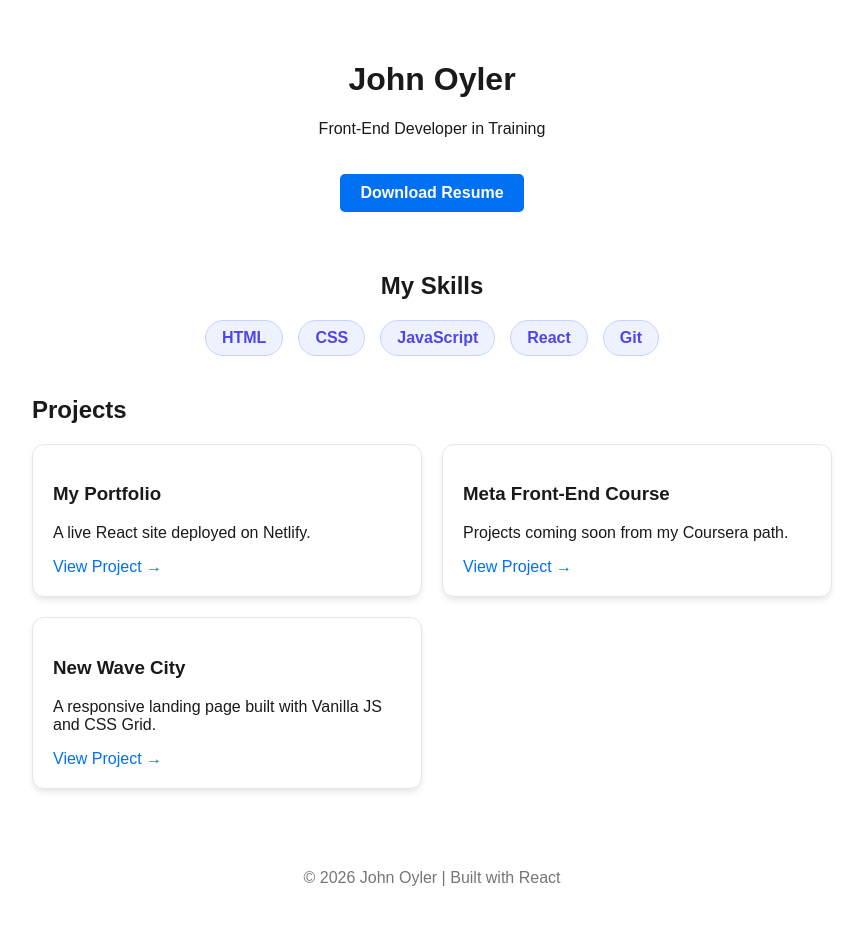
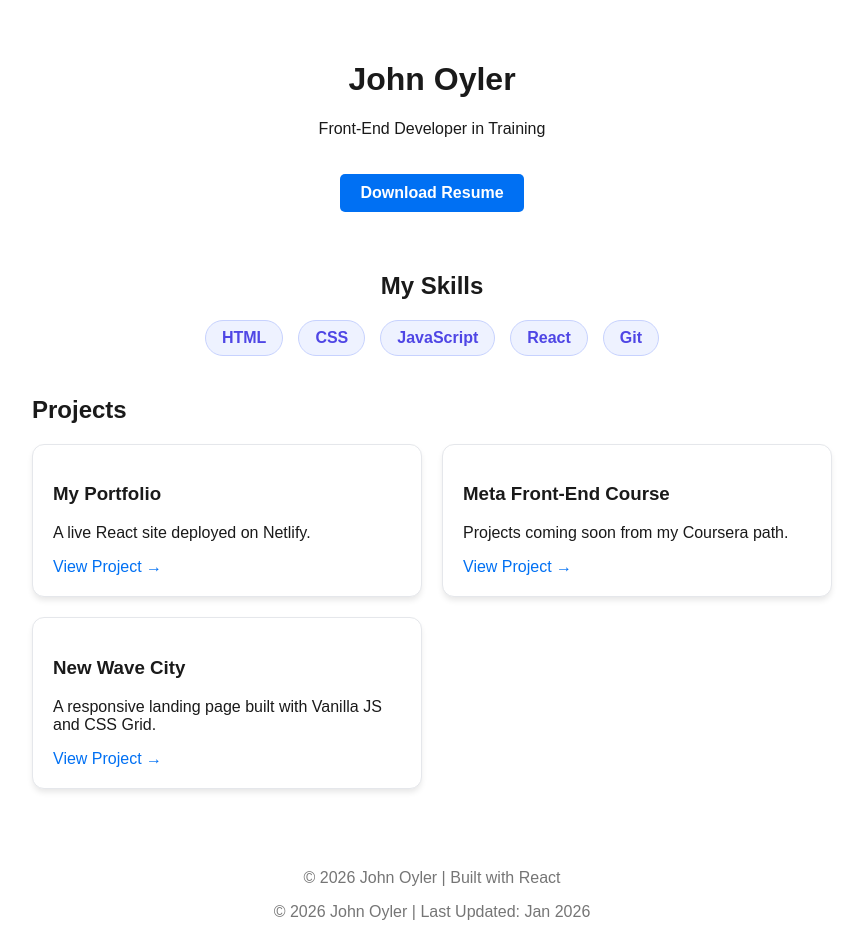
Before and after one commit to johnoyler01-alt/portfolio-2026, a React (Vite) app: page / in a window 1280 px wide. Shown: the top 952 px of the page, without its empty margins (208-1071 px from the left). Built offline with nearby package versions, Linux system fonts and the light colour scheme.

Commit message:
Updated resume content

```diff
--- a/src/App.jsx
+++ b/src/App.jsx
@@ -81,6 +81,7 @@ function App() {
 
       <footer style={{ marginTop: "80px", textAlign: "center", opacity: 0.6 }}>
         <p>© 2026 John Oyler | Built with React</p>
+        <p>© 2026 John Oyler | Last Updated: Jan 2026</p>
       </footer>
     </div>
   );
```
